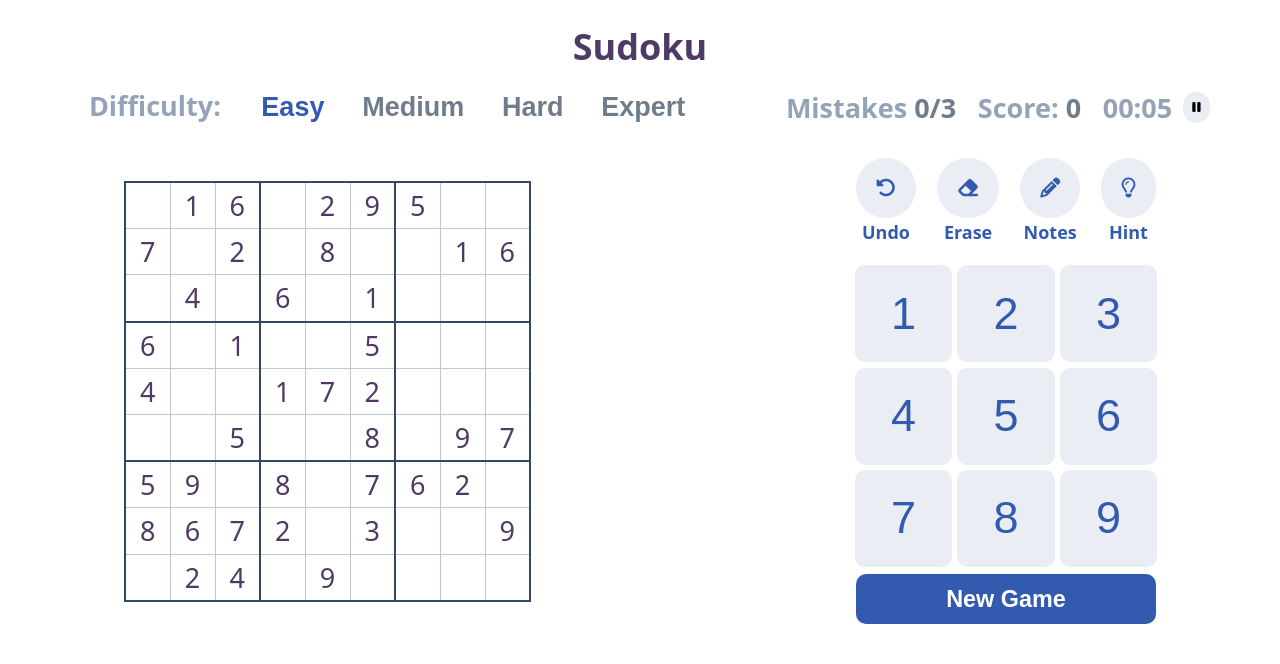
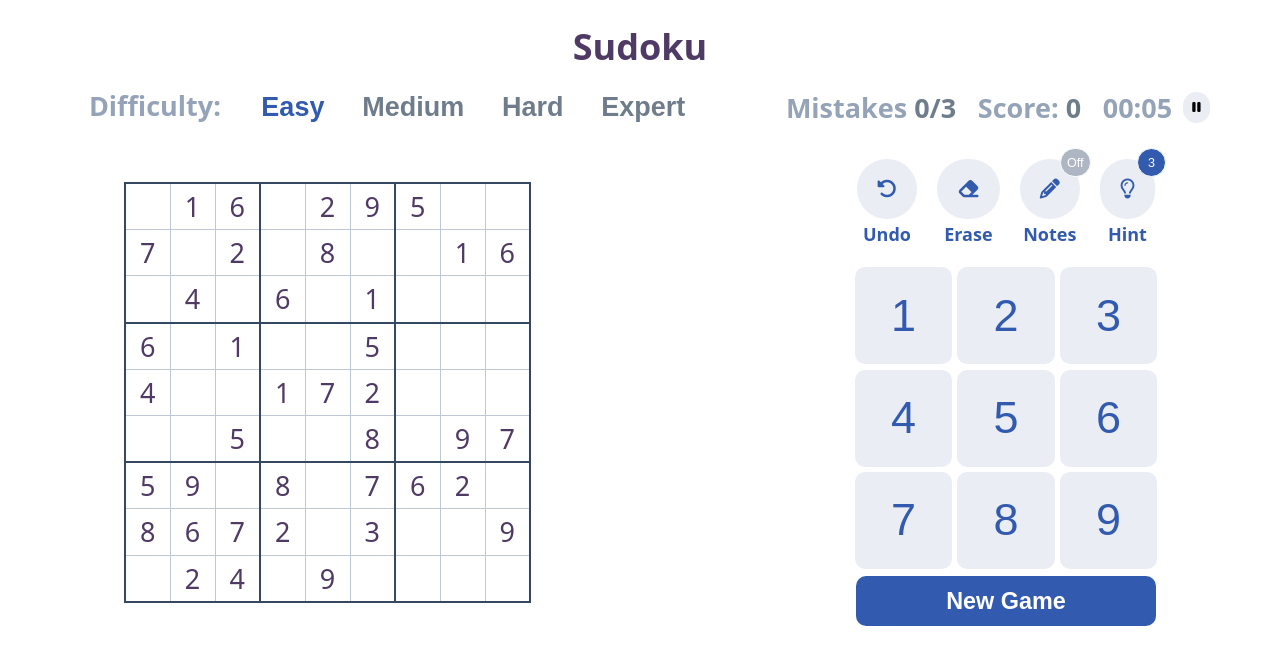
Before and after one commit to YiftachSamocha/Gamer, a React (Vite) app: page / in a window 1280 px wide. Shown: the top 664 px of the page. Built offline with nearby package versions, Linux system fonts and the light colour scheme.

Commit message:
Improve actions

```diff
--- a/src/assets/styles/cmps/SudokuActions.scss
+++ b/src/assets/styles/cmps/SudokuActions.scss
@@ -8,6 +8,7 @@
         justify-content: space-between;
         flex-direction: column;
         align-items: center;
+        position: relative;
 
 
         p {
@@ -21,7 +22,7 @@
             cursor: pointer;
             background-color: #EAEEF4;
             border-radius: 50px;
-            border: 0;
+            border: 1px solid white;
             padding: 1.5em;
 
             i {
@@ -33,5 +34,34 @@
         button:hover {
             background-color: #DCE3ED;
         }
+        button:has(.hints-counter), button:has(.nodo-mode){
+            position: relative;
+        }
+        .hints-counter, .note-mode{
+            position: absolute;
+            right: -10px;
+            top: -10px;
+            padding: 0.5em;
+            font-size: 0.7em;
+        }
+        .hints-counter, .note-mode.on{
+            background-color: $main-blue;
+            color: white;
+        }
+        .hints-counter:hover, .note-mode.on:hover{
+            background-color: $main-blue;
+            color: white;
+        }
+        .note-mode.off{
+            background-color: #ADB6C2;
+            color: white;
+        }
+        .hints-counter{
+            padding-inline: 0.8em;
+        }
+
+    }
+    div:has(.note-mode.on) button:first-of-type{
+        border: 1px solid $main-blue;
     }
 }
--- a/src/cmps/SudokuActions.jsx
+++ b/src/cmps/SudokuActions.jsx
@@ -1,19 +1,42 @@
+import { useDispatch, useSelector } from "react-redux"
+import { updateCell } from "../store/actions/sudoku.actions"
+import { useState } from "react"
+import { CHANGE_NOTE_MODE } from "../store/reducers/sudoku.reducer"
+
 export function SudokuActions() {
+    const currCell = useSelector(state => state.sudokuModule.currCell)
+    const table = useSelector(state => state.sudokuModule.cells)
+    const isNoteMode = useSelector(state => state.sudokuModule.isNoteMode)
+    const [hints, setHints] = useState(3)
+    const dispatch = useDispatch()
+
+    function setNoteMode() {
+        dispatch({ type: CHANGE_NOTE_MODE, isNoteMode: !isNoteMode })
+    }
+
+    async function erase() {
+        const deletedCell = { ...table[currCell.row][currCell.col] }
+        deletedCell.input = ''
+        await updateCell(deletedCell, currCell)
+    }
+
     return <section className="sudoku-actions">
         <div>
             <button><i className="fa-solid fa-rotate-left"></i></button>
             <p>Undo</p>
         </div>
-        <div>
+        <div onClick={erase}>
             <button><i className="fa-solid fa-eraser"></i></button>
             <p>Erase</p>
         </div>
-        <div>
+        <div onClick={setNoteMode}>
             <button><i className="fa-solid fa-pencil"></i></button>
+            <button className={isNoteMode ? 'note-mode on' : 'note-mode off'}>{isNoteMode ? 'On' : 'Off'}</button>
             <p>Notes</p>
         </div>
         <div>
             <button><i className="fa-regular fa-lightbulb"></i></button>
+            <button className="hints-counter">{hints}</button>
             <p>Hint</p>
         </div>
     </section>
--- a/src/store/reducers/sudoku.reducer.js
+++ b/src/store/reducers/sudoku.reducer.js
@@ -2,11 +2,13 @@ export const SET_CELLS = 'SET_CELLS'
 export const SET_CELL = 'SET_CELL'
 export const UPDATE_CELL = 'UPDATE_CELL'
 export const CHANGE_DIFFICULTY = 'CHANGE_DIFFICULTY'
+export const CHANGE_NOTE_MODE = 'CHANGE_NOTE_MODE'
 
 
 const initialState = {
     cells: [],
     currSell: { row: null, col: null },
+    isNoteMode: false,
 }
 
 export function sudokuReducer(state = initialState, action) {
@@ -29,6 +31,9 @@ export function sudokuReducer(state = initialState, action) {
             cells = action.cells
             newState = { ...state, cells }
             break
+        case CHANGE_NOTE_MODE:
+            newState = { ...state, isNoteMode: action.isNoteMode }
+            break
 
         default:
     }
```
